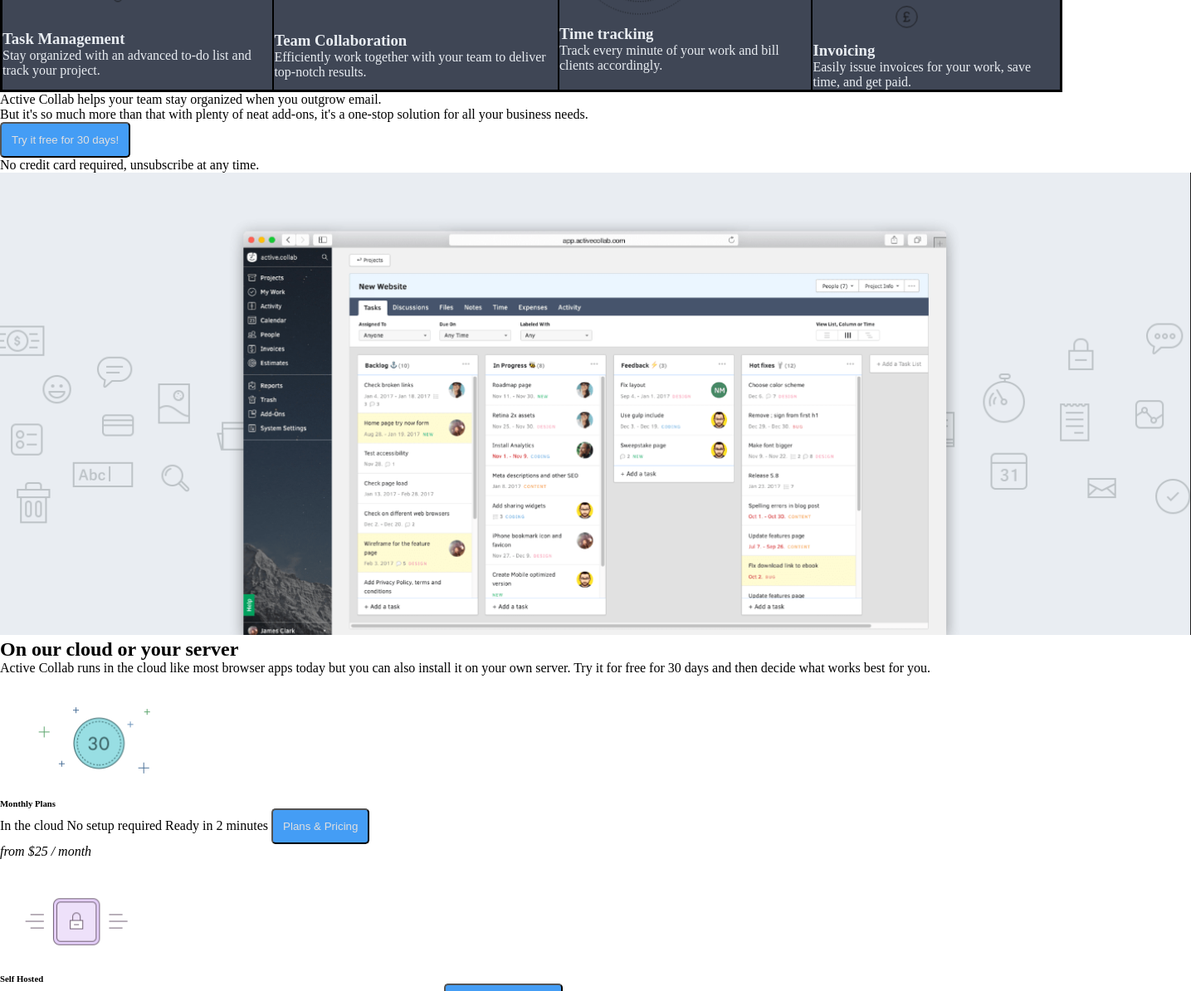
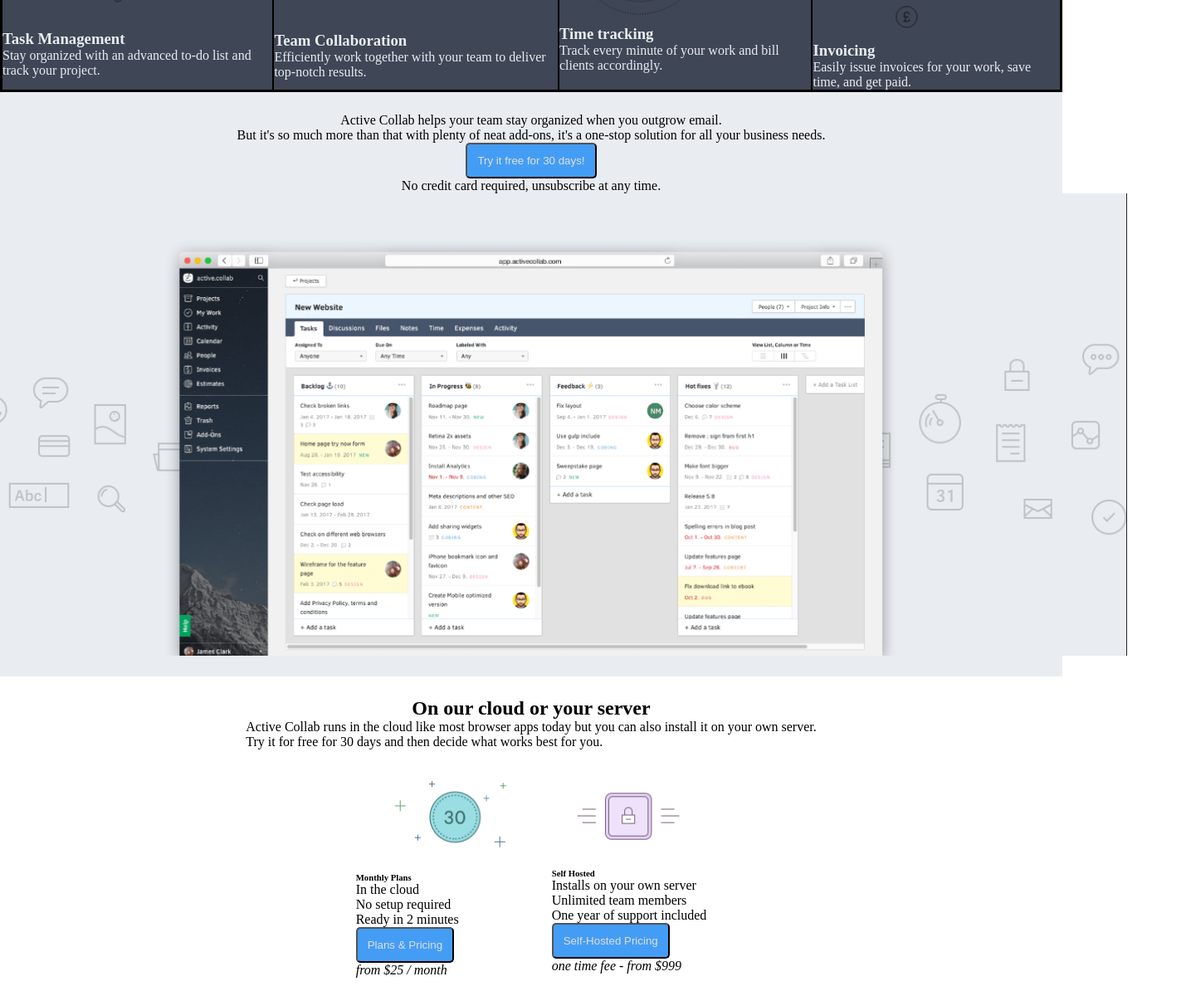
Before and after one commit to Latteflo/activecollab, a plain HTML site: page index.html in a window 1280 px wide. Shown: the part 270-1464 px from the top of the page at 83% size, 1435 px wide, since content can reach past the window. Drawn offline with Linux system fonts and the light colour scheme.

Commit message:
added some style

```diff
--- a/index.html
+++ b/index.html
@@ -35,7 +35,7 @@
       <section>
         <h1>Powerfull, yet simple project management tool</h1>
         <div class="black">
-          <div class="flex">
+          <div>
             <img src="./media/task.png" alt="" />
             <h3>Task Management</h3>
             <p>
@@ -79,11 +79,11 @@
       <section>
         <h2>On our cloud or your server</h2>
         <p>
-          Active Collab runs in the cloud like most browser apps today but you
-          can also install it on your own server. Try it for free for 30 days
+          Active Collab runs in the cloud like most browser apps today  but you
+          can also install it on your own server.<br/> Try it for free for 30 days
           and then decide what works best for you.
         </p>
-        <div>
+        <span>
           <div class="card-left">
             <img src="./media/30 days.png" alt="" />
             <h6>Monthly Plans</h6>
@@ -102,7 +102,7 @@
             <button class="blue">Self-Hosted Pricing</button>
             <p><i>one time fee - from $999 </i></p>
           </div>
-        </div>
+        </span>
       </section>
       <section>
         <h2>Who is using Active Collab?</h2>
--- a/style.css
+++ b/style.css
@@ -5,7 +5,7 @@
 }
 
 body {
-  width: 100vw;
+  max-width: 100vw;
 }
 
 nav {
@@ -37,6 +37,13 @@ button {
   color: #e0dfdf;
 }
 
+section {
+  display: flex;
+  flex-direction: column;
+  align-items: center;
+  justify-content: center;
+}
+
 section:nth-child(1) {
   background-color: #e9edf2;
 }
@@ -55,7 +62,36 @@ h1 {
   border: 2px solid black;
 }
 
-.black div{
-    border: 1px solid black;
+.black div {
+  border: 1px solid black;
+  align-items: center;
+}
+
+section:nth-child(2){
+    background-color: #E9EDF2;
     align-items: center;
+    padding: 25px;
 }
+
+section:nth-child(2) span{
+    display: flex;
+    justify-content: center;
+    align-items: center;
+    flex-direction: column;
+}
+
+section:nth-child(3){
+    display: flex;
+    justify-content: center;
+    flex-direction: column;
+    align-items: center;
+    align-content: center;
+    padding: 25px;
+}
+
+section:nth-child(3) span{
+    display:flex;
+    flex-direction: row;
+    align-items: center;
+    align-content: center;
+}
```
